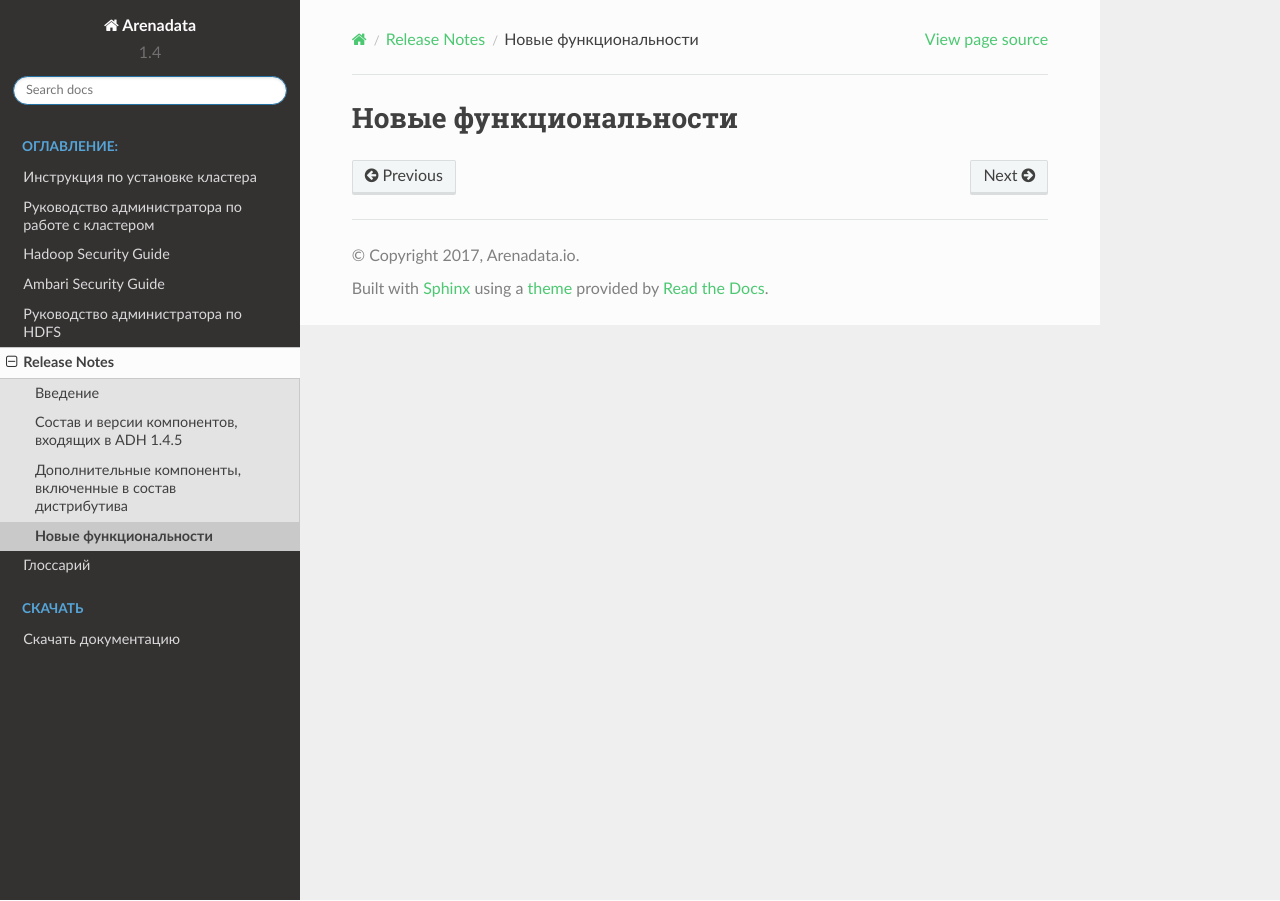
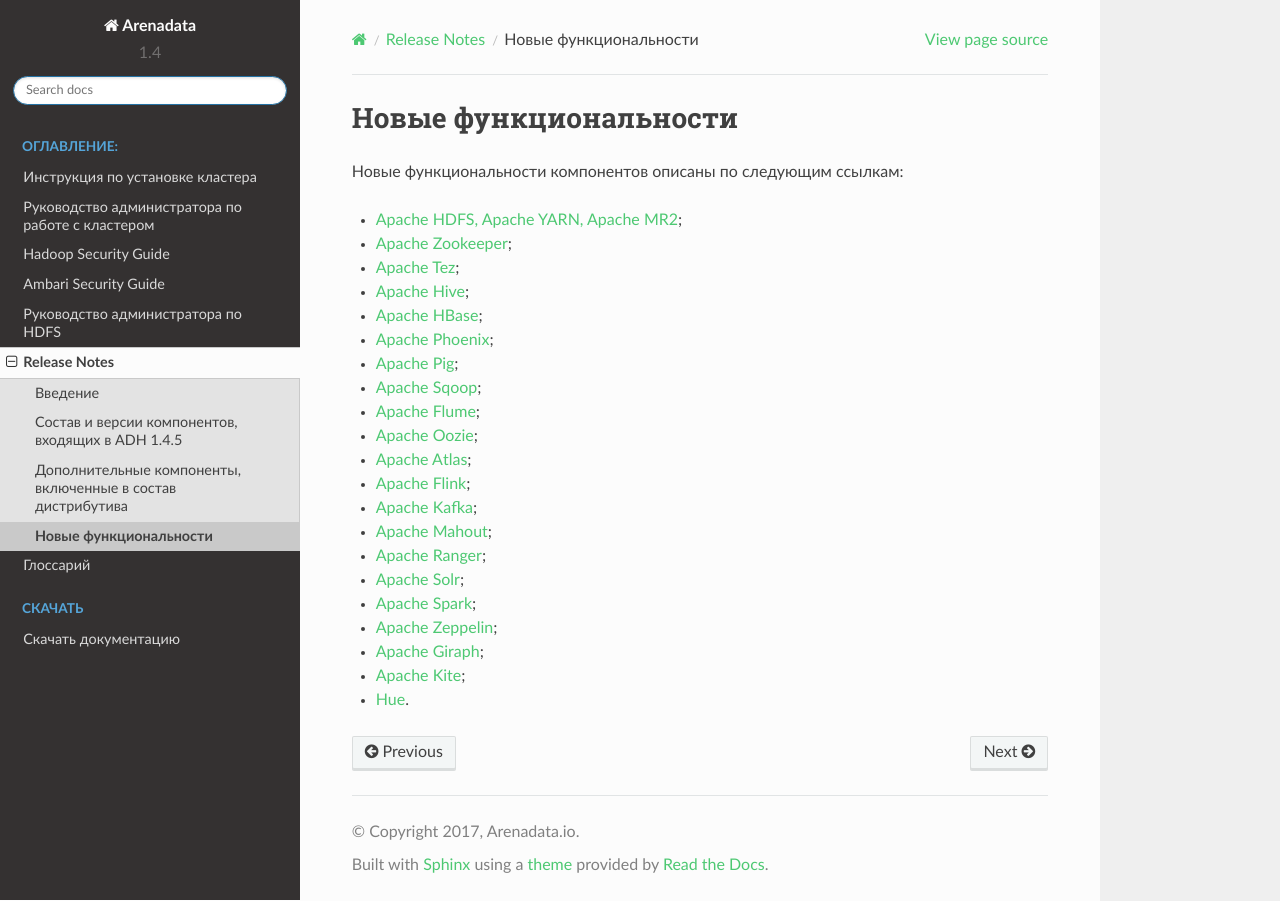
Before and after one commit to arenadata/docs_adps, a Sphinx documentation site: the page built from source/ReleaseNotes/function.rst, in a window 1280 px wide. Built offline with Sphinx 7.4.7 and the Read the Docs theme 2.0.0, drawn with Linux system fonts in a browser that asks for light colours; pages that are not in the unit, such as notebooks, are missing from menus.

Commit message:
Update function.rst

```diff
--- a/source/ReleaseNotes/function.rst
+++ b/source/ReleaseNotes/function.rst
@@ -1,2 +1,47 @@
 Новые функциональности
 ----------------------
+
+
+Новые функциональности компонентов описаны по следующим ссылкам:
+
++	`Apache HDFS, Apache YARN, Apache MR2 <https://hadoop.apache.org/docs/r2.7.3/hadoop-project-dist/hadoop-common/releasenotes.html>`_;
+
++	`Apache Zookeeper <https://zookeeper.apache.org/doc/r3.4.6/releasenotes.html>`_;
+
++	`Apache Tez <https://tez.apache.org/releases/0.7.1/release-notes.txt>`_;
+
++	`Apache Hive <https://issues.apache.org/jira/secure/ReleaseNote.jspa?version=12332384&styleName=Html&projectId=12310843&Create=Create&atl_token=A5KQ-2QAV-T4JA-FDED%7C548094b8f7501729191fb1f6879ba84afc0b1241%7Clout>`_;
+
++	`Apache HBase <https://issues.apache.org/jira/secure/ReleaseNote.jspa?projectId=12310753&version=12333152>`_;
+
++	`Apache Phoenix <https://phoenix.apache.org/release_notes.html>`_;
+
++	`Apache Pig <http://svn.apache.org/repos/asf/pig/branches/branch-0.15/RELEASE_NOTES.txt>`_;
+
++	`Apache Sqoop <https://sqoop.apache.org/docs/1.4.6/sqoop-1.4.6.releasenotes.html>`_;
+
++	`Apache Flume <https://flume.apache.org/releases/1.7.0.html>`_;
+
++	`Apache Oozie <https://oozie.apache.org/docs/4.3.0/release-log.txt>`_;
+
++	`Apache Atlas <https://git-wip-us.apache.org/repos/asf?p=incubator-atlas.git;a=blob;f=release-log.txt;hb=refs/tags/release-0.7.1-rc3>`_;
+
++	`Apache Flink <https://flink.apache.org/news/2016/10/12/release-1.1.3.html>`_;
+
++	`Apache Kafka <https://archive.apache.org/dist/kafka/0.10.1.0/RELEASE_NOTES.html>`_;
+
++	`Apache Mahout <http://mahout.apache.org/release-notes/Apache-Mahout-0.13.0-Release-Notes.pdf>`_;
+
++	`Apache Ranger <https://cwiki.apache.org/confluence/display/RANGER/Apache+Ranger+0.7.0+-+Release+Notes>`_;
+
++	`Apache Solr <https://lucene.apache.org/solr/6_6_0/changes/Changes.html>`_;
+
++	`Apache Spark <https://spark.apache.org/releases/spark-release-2-1-0.html>`_;
+
++	`Apache Zeppelin <https://zeppelin.apache.org/releases/zeppelin-release-0.7.0.html>`_;
+
++	`Apache Giraph <https://issues.apache.org/jira/secure/ReleaseNote.jspa?version=12324313&styleName=Html&projectId=12311820&Create=Create&atl_token=A5KQ-2QAV-T4JA-FDED%7Cf550d76dc7661f3664292f8b2cb901e6acc554dd%7Clin>`_;
+
++	`Apache Kite <http://kitesdk.org/docs/1.1.0/release-notes.html>`_;
+
++	`Hue <https://github.com/cloudera/hue/blob/master/docs/release-notes/release-notes-3.11.0.txt>`_.
```
